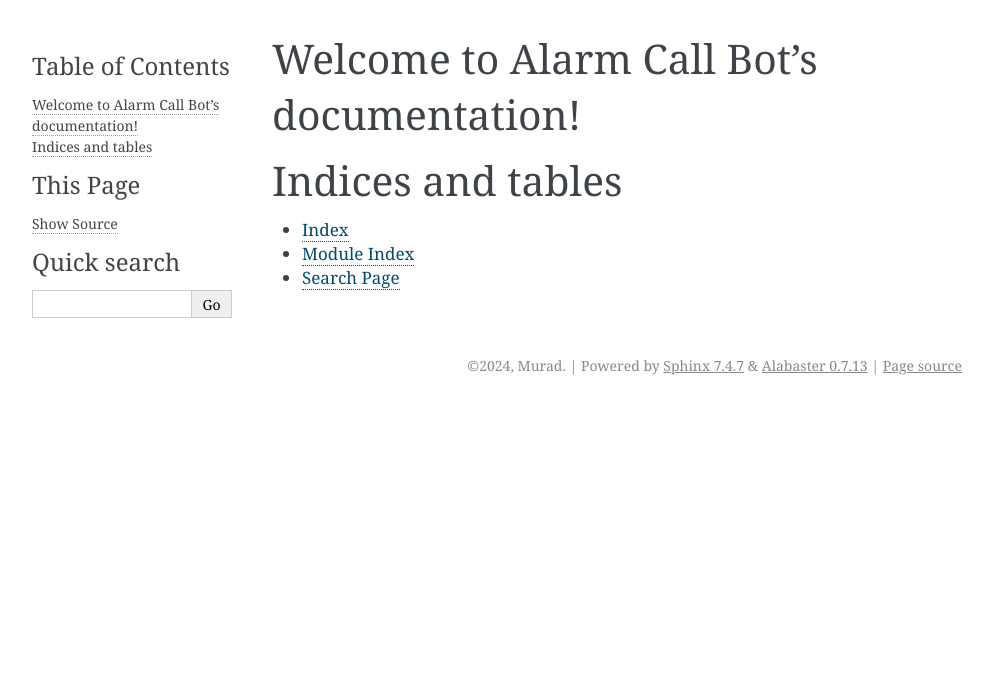
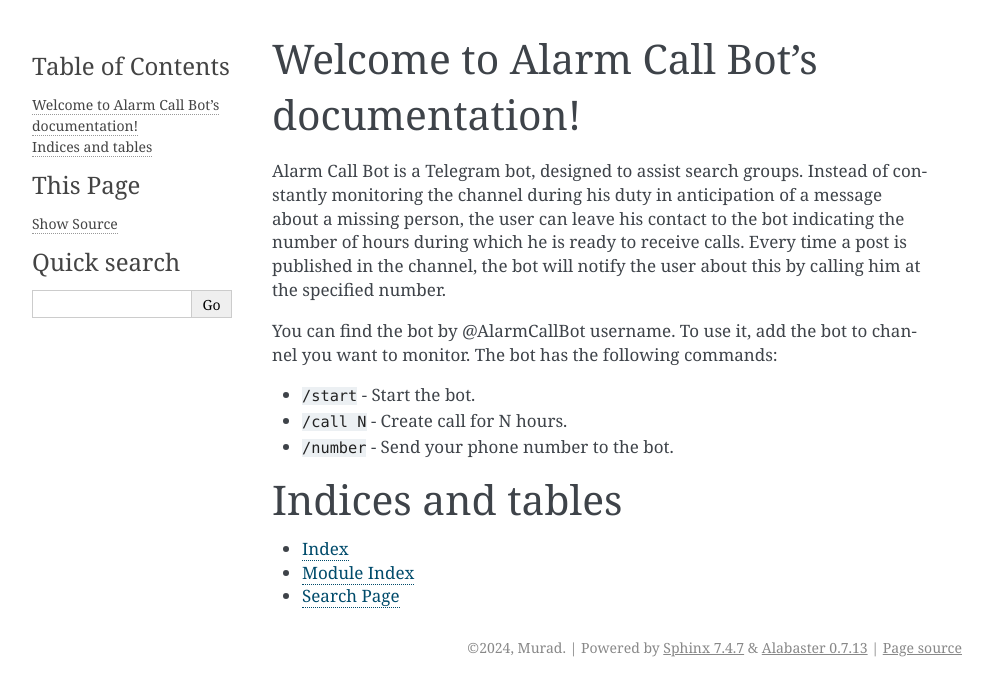
Before and after one commit to JokerLord/alarm-tg-bot, a Sphinx documentation site: the page built from docs/index.rst, in a window 1280 px wide. Shown: the top 696 px of the page, without its empty margins (148-1141 px from the left). Built offline with Sphinx 7.4.7, drawn with Linux system fonts in a browser that asks for light colours.

```diff
--- a/docs/index.rst
+++ b/docs/index.rst
@@ -5,6 +5,14 @@
 
 Welcome to Alarm Call Bot's documentation!
 ==========================================
+
+Alarm Call Bot is a Telegram bot, designed to assist search groups. Instead of constantly monitoring the channel during his duty in anticipation of a message about a missing person, the user can leave his contact to the bot indicating the number of hours during which he is ready to receive calls. Every time a post is published in the channel, the bot will notify the user about this by calling him at the specified number.
+
+You can find the bot by @AlarmCallBot username. To use it, add the bot to channel you want to monitor. The bot has the following commands:
+
+* :code:`/start` - Start the bot.
+* :code:`/call N` - Create call for N hours.
+* :code:`/number` - Send your phone number to the bot.
 
 .. toctree::
    :maxdepth: 2
```
Also changed, not shown: README.md (+35 -1 lines).
